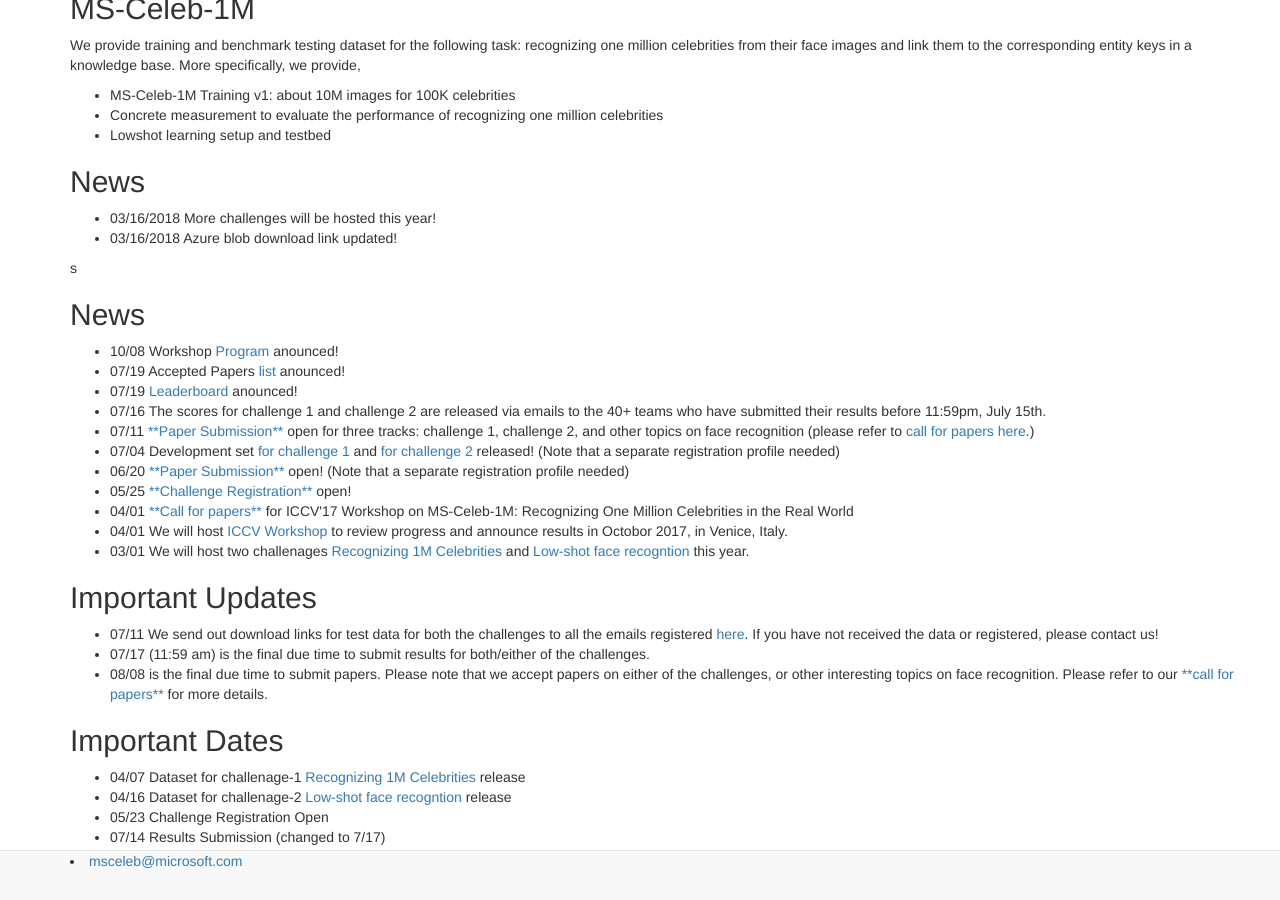
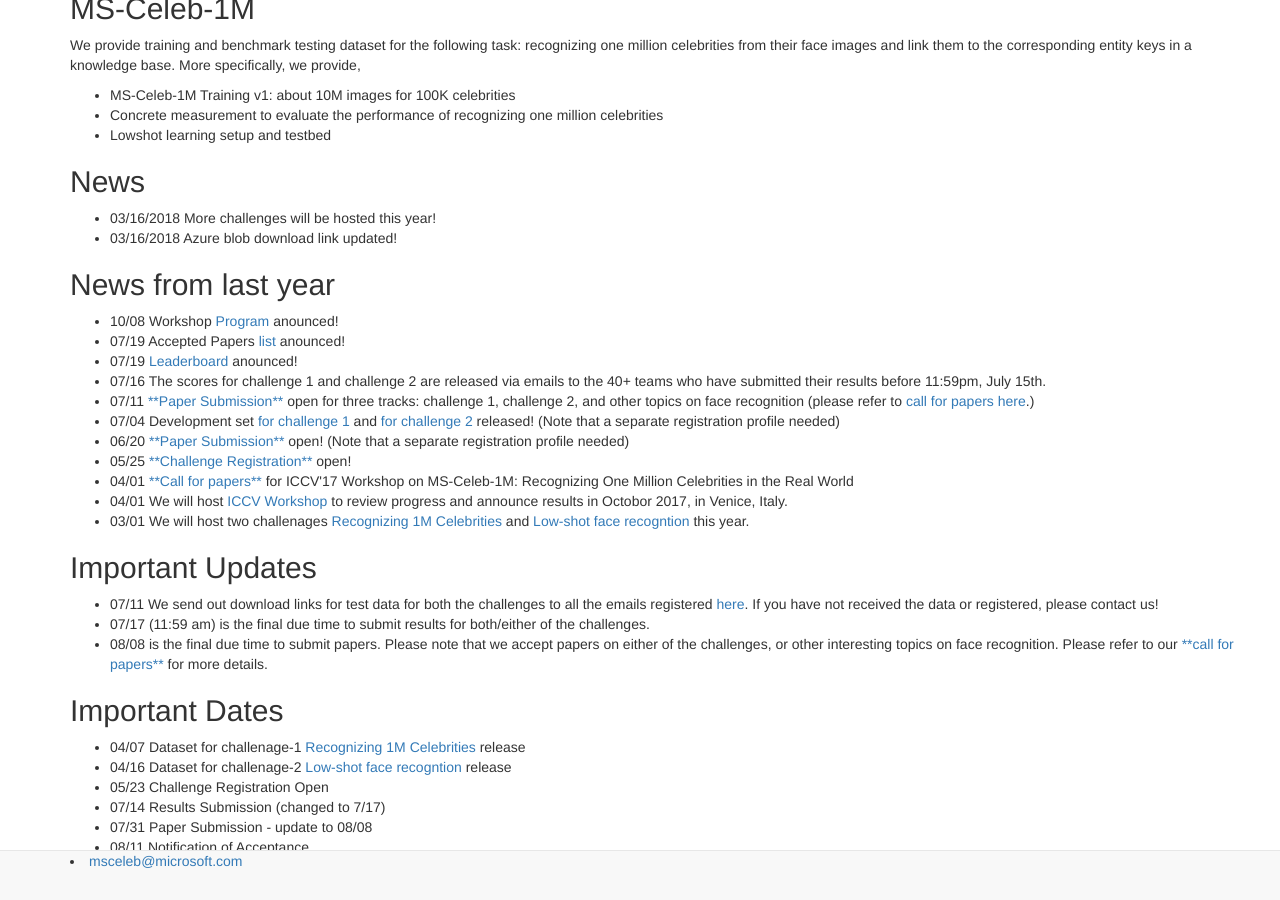
Before and after one commit to vardhman1996/msceleb.github.io, a Jekyll site: the page built from index.html, in a window 1280 px wide and 900 px high, scrolled down 403 px. Built offline with Jekyll 4.4.1, drawn with Linux system fonts in a browser that asks for light colours; nearby versions of some CDN libraries.

Commit message:
small fix

```diff
--- a/index.html
+++ b/index.html
@@ -23,8 +23,8 @@
         <ul>
             <li>03/16/2018 More challenges will be hosted this year!</li>
             <li>03/16/2018 Azure blob download link updated! </li>
-        </ul>s
-        <h2 id="Previous News">News</h2>
+        </ul>
+        <h2 id="Previous News">News from last year</h2>
         <ul>
             <li>10/08 Workshop <a href="\leaderboard\program">Program </a> anounced!  </li>
             <li>07/19 Accepted Papers <a href="http://www.msceleb.org/leaderboard/papers">list</a> anounced!  </li>
```
